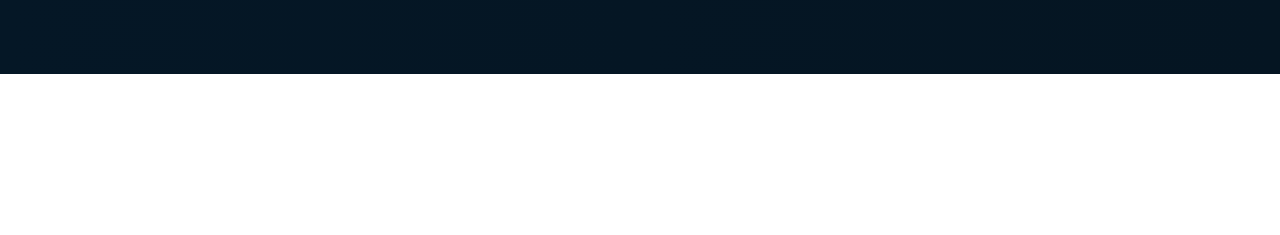
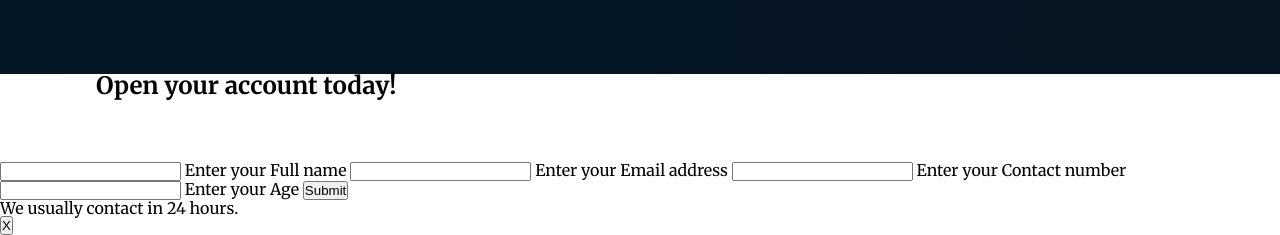
Before and after one commit to PrayagTandon/Vortex-Finance, a website: page index.html in a window 1280 px wide. Shown: the part 6826-7061 px from the top of the page. Before the commit the page ends 6900 px from the top, so only its background shows below. Drawn offline with Linux system fonts and the light colour scheme.

Commit message:
Creating the modal window

```diff
--- a/index.html
+++ b/index.html
@@ -831,6 +831,60 @@
     </main>
 
     <!-- MODAL WINDOW -->
+    <section class="section--modal">
+      <div class="modal--container">
+        <h2 class="heading--secondary">Open your account today!</h2>
+        <form action="#" method="get" class="modal--form">
+          <!-- NAME -->
+          <input
+            type="text"
+            name="input-text"
+            id="input-name"
+            class="modal--form-input"
+          />
+          <label for="input-name" class="modal--form-label">
+            Enter your Full name
+          </label>
+          <!-- EMAIL -->
+          <input
+            type="email"
+            name="input-text"
+            id="input-name"
+            class="modal--form-input"
+          />
+          <label for="input-name" class="modal--form-label">
+            Enter your Email address
+          </label>
+
+          <!-- Phone number -->
+          <input
+            type="number"
+            name="input-text"
+            id="input-name"
+            class="modal--form-input"
+          />
+          <label for="input-name" class="modal--form-label">
+            Enter your Contact number
+          </label>
+
+          <!-- Age -->
+          <input
+            type="number"
+            name="input-text"
+            id="input-name"
+            class="modal--form-input"
+          />
+          <label for="input-name" class="modal--form-label">
+            Enter your Age
+          </label>
+
+          <button type="submit" class="modal--btn">Submit</button>
+          <p class="modal--footer-text">We usually contact in 24 hours.</p>
+
+          <button type="reset" class="modal--reset"><span>X</span></button>
+        </form>
+      </div>
+    </section>
 
     <script src="js/vortex-website.js"></script>
   </body>
```
